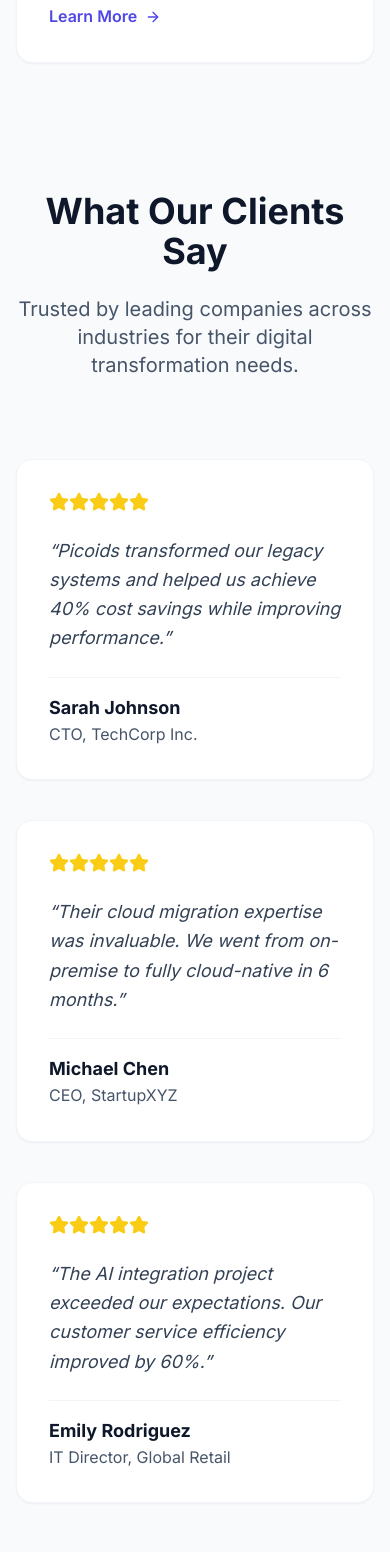
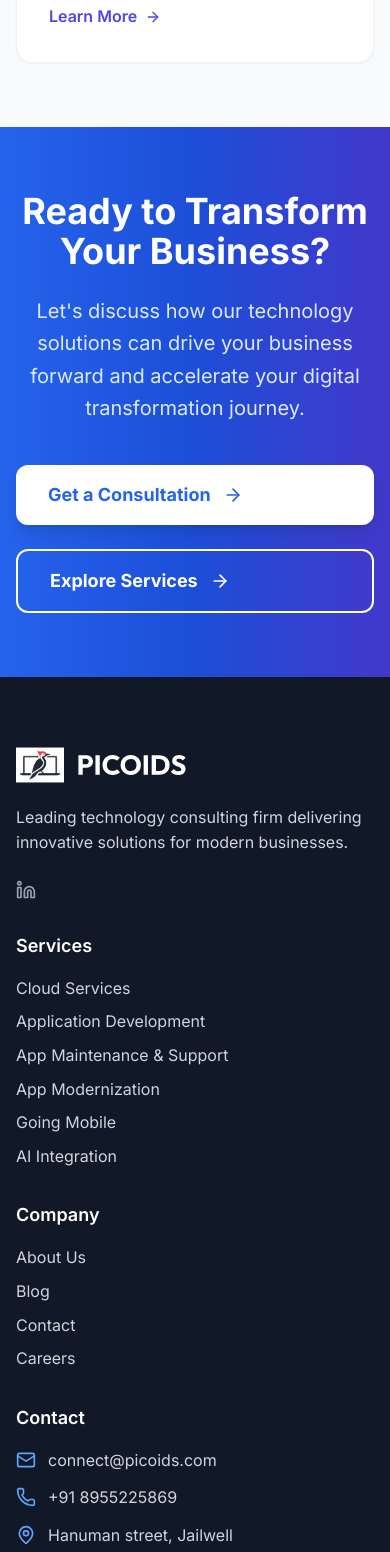
Before and after one commit to picoids/picoids-webapp, a Next.js app: page / in a window 390 px wide. Shown: the part 4660-6212 px from the top of the page. Built offline with nearby package versions, Linux system fonts and the light colour scheme.

Commit message:
removed case studies

```diff
--- a/app/components/Footer.tsx
+++ b/app/components/Footer.tsx
@@ -22,7 +22,7 @@ const Footer = () => {
 
   const company = [
     { name: "About Us", href: "/about" },
-    { name: "Case Studies", href: "/case-studies" },
+    // { name: "Case Studies", href: "/case-studies" },
     { name: "Blog", href: "/blog" },
     { name: "Contact", href: "/contact" },
     { name: "Careers", href: "/careers" },
--- a/app/components/Header.tsx
+++ b/app/components/Header.tsx
@@ -115,12 +115,7 @@ const Header = () => {
             <Link href="/about" className={getLinkClasses("/about")}>
               About
             </Link>
-            <Link
-              href="/case-studies"
-              className={getLinkClasses("/case-studies")}
-            >
-              Case Studies
-            </Link>
+            {/* <Link href="/case-studies" className={getLinkClasses("/case-studies")}>Case Studies</Link> */}
             <Link href="/blog" className={getLinkClasses("/blog")}>
               Insights
             </Link>
@@ -165,12 +160,7 @@ const Header = () => {
               <Link href="/about" className={getLinkClasses("/about")}>
                 About
               </Link>
-              <Link
-                href="/case-studies"
-                className={getLinkClasses("/case-studies")}
-              >
-                Case Studies
-              </Link>
+              {/* <Link href="/case-studies" className={getLinkClasses("/case-studies")}>Case Studies</Link> */}
               <Link href="/blog" className={getLinkClasses("/blog")}>
                 Insights
               </Link>
--- a/app/page.tsx
+++ b/app/page.tsx
@@ -9,60 +9,11 @@ import {
   Smartphone,
   Brain,
   Users,
-  Star,
   Globe,
   Settings,
 } from "lucide-react";
 
 export default function Home() {
-  const testimonials = [
-    {
-      name: "Sarah Johnson",
-      role: "CTO, TechCorp Inc.",
-      content:
-        "Picoids transformed our legacy systems and helped us achieve 40% cost savings while improving performance.",
-      rating: 5,
-    },
-    {
-      name: "Michael Chen",
-      role: "CEO, StartupXYZ",
-      content:
-        "Their cloud migration expertise was invaluable. We went from on-premise to fully cloud-native in 6 months.",
-      rating: 5,
-    },
-    {
-      name: "Emily Rodriguez",
-      role: "IT Director, Global Retail",
-      content:
-        "The AI integration project exceeded our expectations. Our customer service efficiency improved by 60%.",
-      rating: 5,
-    },
-  ];
-
-  const insights = [
-    {
-      title: "The Future of Cloud Computing in 2024",
-      excerpt:
-        "Explore the latest trends and technologies shaping the cloud computing landscape.",
-      date: "Dec 15, 2024",
-      category: "Cloud Services",
-    },
-    {
-      title: "Building Scalable Microservices Architecture",
-      excerpt:
-        "Learn best practices for designing and implementing microservices for modern applications.",
-      date: "Dec 10, 2024",
-      category: "Application Development",
-    },
-    {
-      title: "AI-Powered Business Transformation",
-      excerpt:
-        "How artificial intelligence is revolutionizing business processes and decision-making.",
-      date: "Dec 5, 2024",
-      category: "AI Integration",
-    },
-  ];
-
   return (
     <div className="min-h-screen">
       <Header />
@@ -329,49 +280,8 @@ export default function Home() {
         </div>
       </section>
 
-      {/* Client Testimonials */}
-      <section className="section-padding bg-slate-50">
-        <div className="container-custom">
-          <div className="text-center mb-20">
-            <h2 className="text-4xl md:text-5xl font-bold text-slate-900 mb-6">
-              What Our Clients Say
-            </h2>
-            <p className="text-xl text-slate-600 max-w-3xl mx-auto">
-              Trusted by leading companies across industries for their digital
-              transformation needs.
-            </p>
-          </div>
-
-          <div className="grid grid-cols-1 md:grid-cols-3 gap-10">
-            {testimonials.map((testimonial, index) => (
-              <div
-                key={index}
-                className="bg-white rounded-2xl p-8 shadow-sm hover:shadow-lg transition-all duration-300 border border-slate-100"
-              >
-                <div className="flex mb-6">
-                  {[...Array(testimonial.rating)].map((_, i) => (
-                    <Star
-                      key={i}
-                      className="h-5 w-5 text-yellow-400 fill-current"
-                    />
-                  ))}
-                </div>
-                <p className="text-slate-700 mb-6 italic leading-relaxed text-lg">
-                  &ldquo;{testimonial.content}&rdquo;
-                </p>
-                <div className="border-t border-slate-100 pt-4">
-                  <p className="font-bold text-slate-900 text-lg">
-                    {testimonial.name}
-                  </p>
-                  <p className="text-slate-600">{testimonial.role}</p>
-                </div>
-              </div>
-            ))}
-          </div>
-        </div>
-      </section>
-
       {/* Latest Insights */}
+      {/*
       <section className="section-padding bg-white">
         <div className="container-custom">
           <div className="text-center mb-20">
@@ -427,6 +337,7 @@ export default function Home() {
           </div>
         </div>
       </section>
+      */}
 
       {/* CTA Section */}
       <section className="section-padding bg-gradient-to-r from-blue-600 via-blue-700 to-indigo-700">
```
